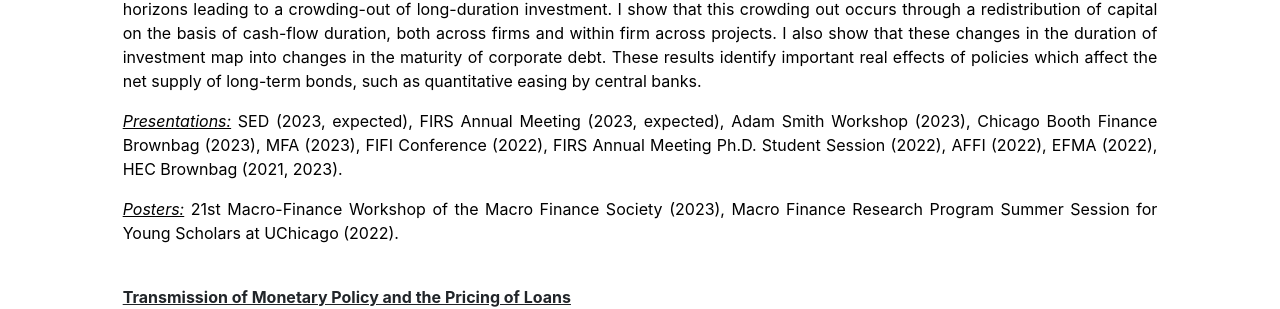
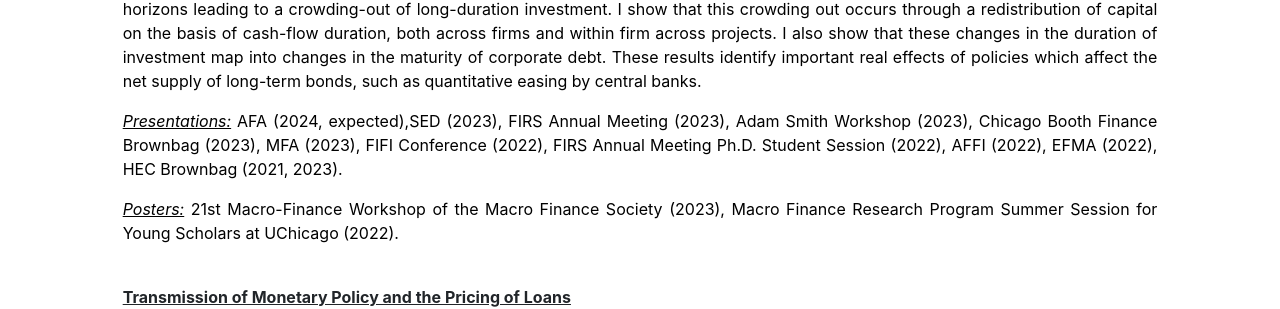
Before and after one commit to antoinehubertdefraisse/antoinehubertdefraisse.github.io, a Jekyll site: the page built from publications.md, in a window 1280 px wide. Shown: the part 403-712 px from the top of the page. Built offline with Jekyll 4.4.1, drawn with Linux system fonts in a browser that asks for light colours.

Commit message:
Update publications.html

```diff
--- a/_includes/publications.html
+++ b/_includes/publications.html
@@ -8,7 +8,7 @@
 	 <a href="http://antoinehubertdefraisse.github.io/pdf/poster_MFS.pdf" target="_blank">[Poster]</a><p>
     <p align="justify"> <u><em>Abstract:</em></u> Shocks to the supply of long-term bonds affect the duration of corporate investment. Using plausibly exogenous variation in the maturity structure of US government debt, I find that a higher supply of long-term bonds increases firms’ financing costs at long horizons leading to a crowding-out of long-duration investment. I show that this crowding out occurs through a redistribution of capital on the basis of cash-flow duration, both across firms and within firm across projects. I also show that these changes in the duration of investment map into changes in the maturity of corporate debt. These results identify important real effects of policies which affect the net supply of long-term bonds, such as quantitative easing by central banks.
  	</p>
-	    <p align="justify"> <u><em>Presentations:</em></u> SED (2023, expected), FIRS Annual Meeting (2023, expected), Adam Smith Workshop (2023), Chicago Booth Finance Brownbag (2023), MFA (2023), FIFI Conference (2022), FIRS Annual Meeting Ph.D. Student Session (2022), AFFI (2022), EFMA (2022), HEC Brownbag (2021, 2023). </p>
+	    <p align="justify"> <u><em>Presentations:</em></u> AFA (2024, expected),SED (2023), FIRS Annual Meeting (2023), Adam Smith Workshop (2023), Chicago Booth Finance Brownbag (2023), MFA (2023), FIFI Conference (2022), FIRS Annual Meeting Ph.D. Student Session (2022), AFFI (2022), EFMA (2022), HEC Brownbag (2021, 2023). </p>
 	    <p align="justify"> <u><em>Posters:</em></u> 21st Macro-Finance Workshop of the Macro Finance Society (2023), Macro Finance Research Program Summer Session for Young Scholars at UChicago (2022). </p>
     </p>
 
```
